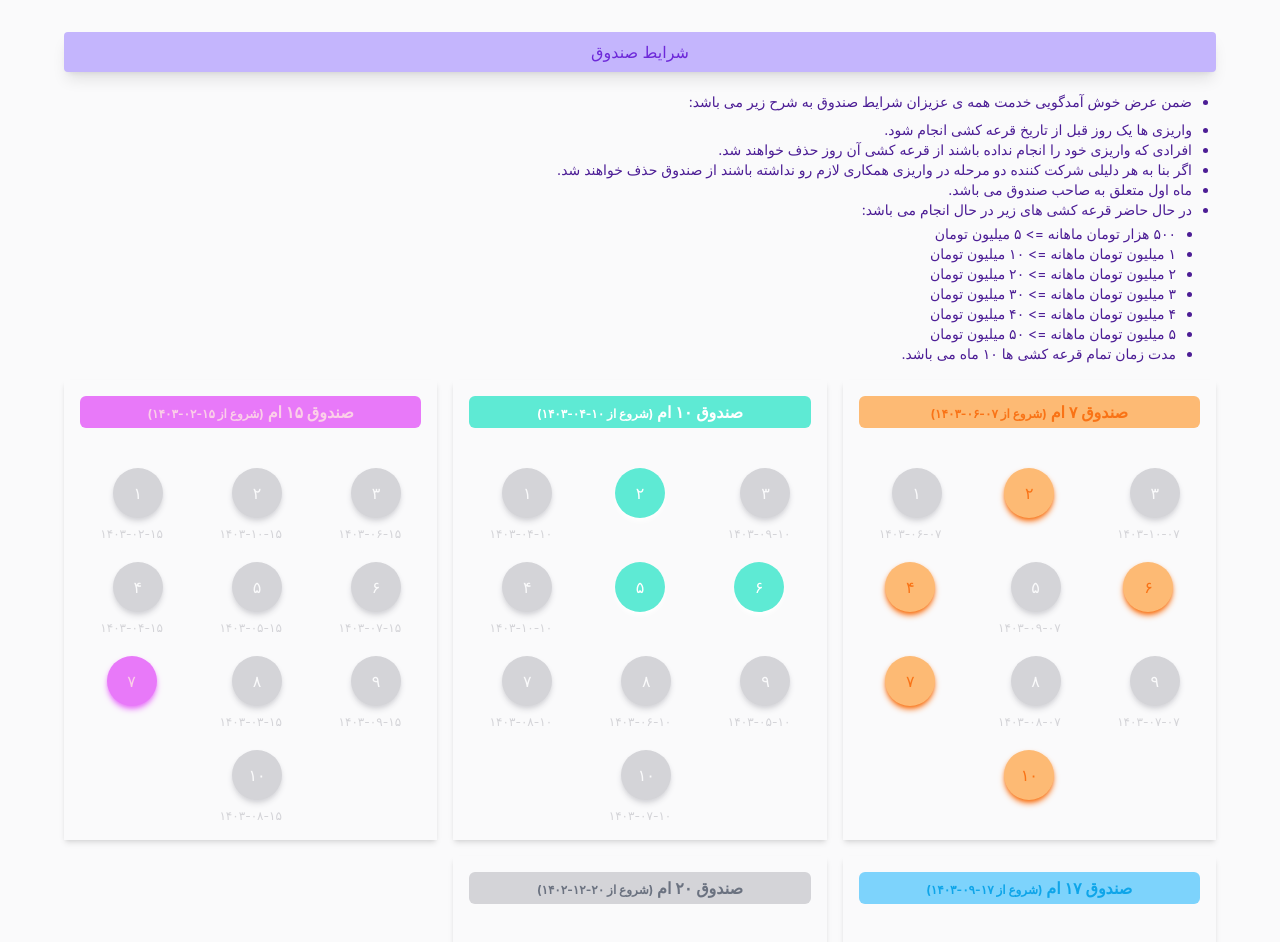
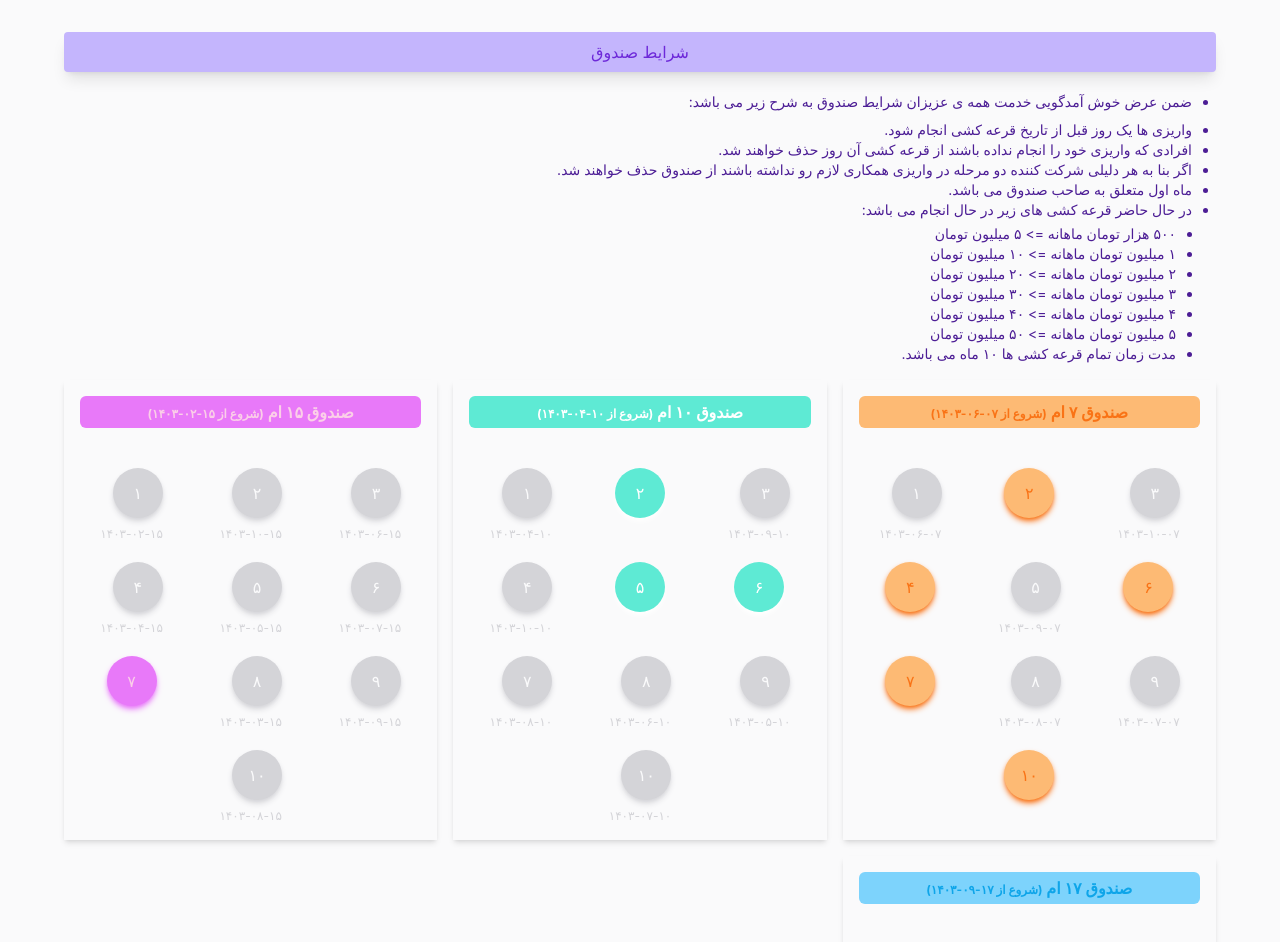
Before and after one commit to Raha7325/monthly-lottery, a React (Create React App) app: page / in a window 1280 px wide. Shown: the top 942 px of the page. Built offline with nearby package versions, Linux system fonts and the light colour scheme.

Commit message:
REMOVE twentiez lottery

```diff
--- a/src/App.js
+++ b/src/App.js
@@ -1,7 +1,6 @@
 import './style/App.css';
 import React from 'react';
 import FifteenthLottery from './components/fifteenth-lottery'
-import TwentyLottery from './components/twenty-lottery'
 import TenthLottery from './components/tenth-lottery'
 import SeventhLottery from './components/seventh-lottery'
 import SeventeenthLottery from './components/seventeenth-lottery'
@@ -35,7 +34,6 @@ function App() {
           <TenthLottery className='col-span-1' />
           <FifteenthLottery className='col-span-1' />
           <SeventeenthLottery className='col-span-1' />
-          <TwentyLottery className='col-span-1' />
         </div>
       </header>
     </div>
```
